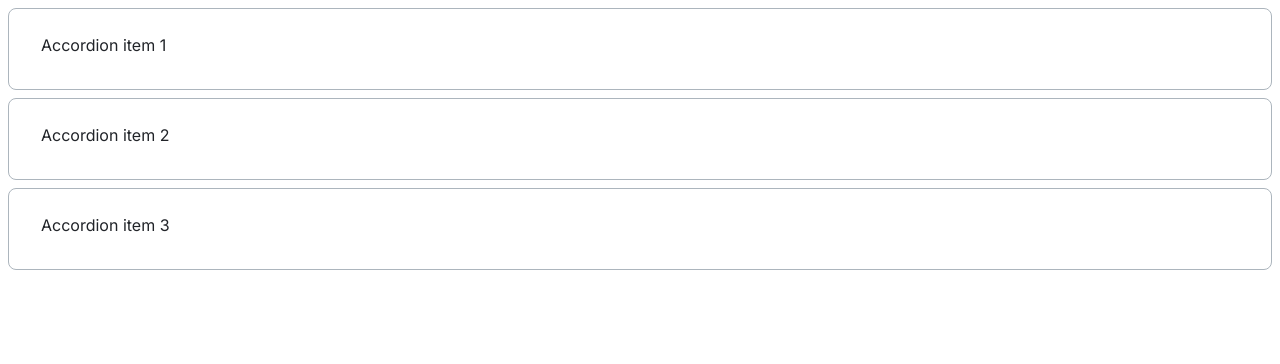
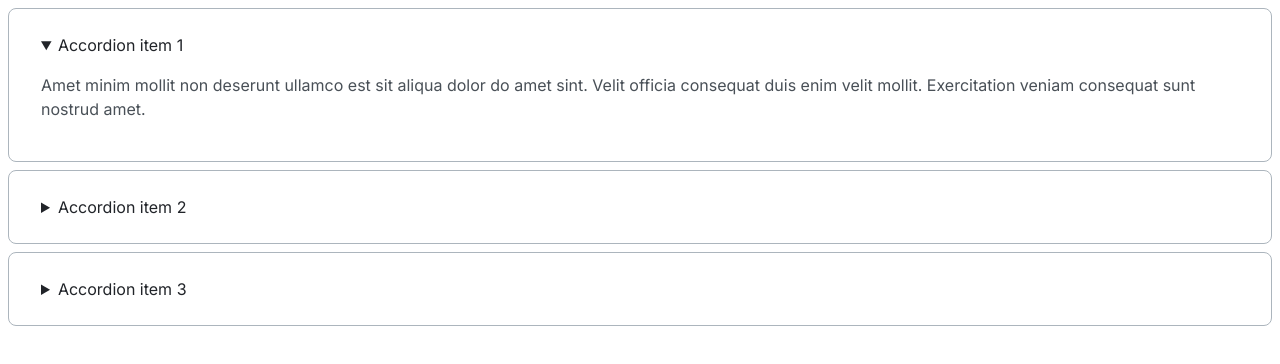
Before and after one commit to js-tasks-ru/htmlcss-20240216_ea-shreyner, a website: page 03-lection1/02-accordion/index.html in a window 1280 px wide. Drawn offline with Linux system fonts and the light colour scheme.

Commit message:
corrected accordion

```diff
--- a/03-lection1/02-accordion/accordion.css
+++ b/03-lection1/02-accordion/accordion.css
@@ -1,6 +1,6 @@
 /* Стилизация аккордеона */
 
-.accordion_item {
+.accordion__item {
     border-radius: 8px;
     cursor: pointer;
     margin-bottom: 8px;
@@ -8,40 +8,25 @@
     padding-left: 32px;
     padding-right: 48.69px;
     padding-top: 24px;
-    padding-bottom: 32px;
+    padding-bottom: 24px;
 
 }
-.accordion_item:last-child {
-    margin-bottom: 0px;
+
+.accordion__details[open] {
+    border-radius: 2px;
+    padding-bottom: 32px;
 }
 
-.accordion_item__details[open] {
-    border-radius: 2px;
-}
-
-.accordion_item__summary {
-    display: inline-block;
+.accordion__summary {
     font-family: Inter;
     font-size: 16px;
     line-height: 24px;
     color: var(--black);
 }
 
-.accordion_item__hide {
+.accordion__content {
     font-family: Inter;
     font-size: 16px;
     line-height: 24px;
     color: var(--grey-4);
 }
-
-/* .accordion_item__details:after {
-    content: '\02795';
-    font-size: 12px;
-    float: right;
-}
-
-.accordion_item__hide:after {
-    content: "\2796";
-    font-size: 12px;
-    float: right;
-  } */
--- a/03-lection1/02-accordion/index.html
+++ b/03-lection1/02-accordion/index.html
@@ -9,34 +9,30 @@
         <link href="https://fonts.googleapis.com/css2?family=Inter:wght@100..900&display=swap" rel="stylesheet">
     </head>
     <body>
-        <div class="accordion_item">
-            <details class="accordion_item__details">
-                <summary class="accordion_item__summary">
+        <div class="accordion">
+            <details open class="accordion__item">
+                <summary class="accordion__summary">
                     Accordion item 1
                 </summary>
-                <p class="accordion_item__hide">
+                <p class="accordion__content">
                     Amet minim mollit non deserunt ullamco est sit aliqua dolor do amet sint. Velit officia consequat duis enim velit mollit. Exercitation veniam consequat sunt nostrud amet.
                 </p>
             </details>
-        </div>
-<!-- -------------------------------------- -->
-        <div class="accordion_item">
-            <details class="accordion_item__details">
-                <summary class="accordion_item__summary">
+
+            <details class="accordion__item">
+                <summary class="accordion__summary">
                     Accordion item 2
                 </summary>
-                <p class="accordion_item__hide">
+                <p class="accordion__content">
                     Amet minim mollit non deserunt ullamco est sit aliqua dolor do amet sint. Velit officia consequat duis enim velit mollit. Exercitation veniam consequat sunt nostrud amet.
                 </p>
             </details>
-        </div>
-<!-- -------------------------------------- -->
-        <div class="accordion_item">
-            <details class="accordion_item__details">
-                <summary class="accordion_item__summary">
+
+            <details class="accordion__item">
+                <summary class="accordion__summary">
                     Accordion item 3
                 </summary>
-                <p class="accordion_item__hide">
+                <p class="accordion__content">
                     Amet minim mollit non deserunt ullamco est sit aliqua dolor do amet sint. Velit officia consequat duis enim velit mollit. Exercitation veniam consequat sunt nostrud amet.
                 </p>
             </details>
```
